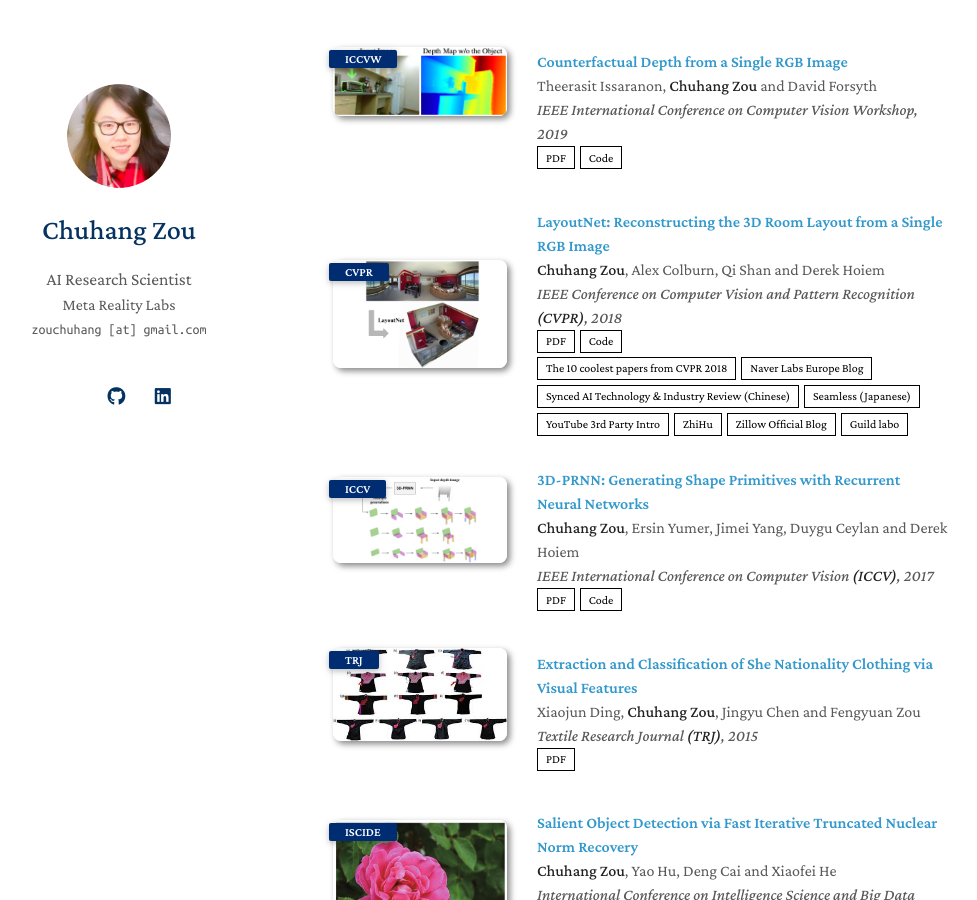
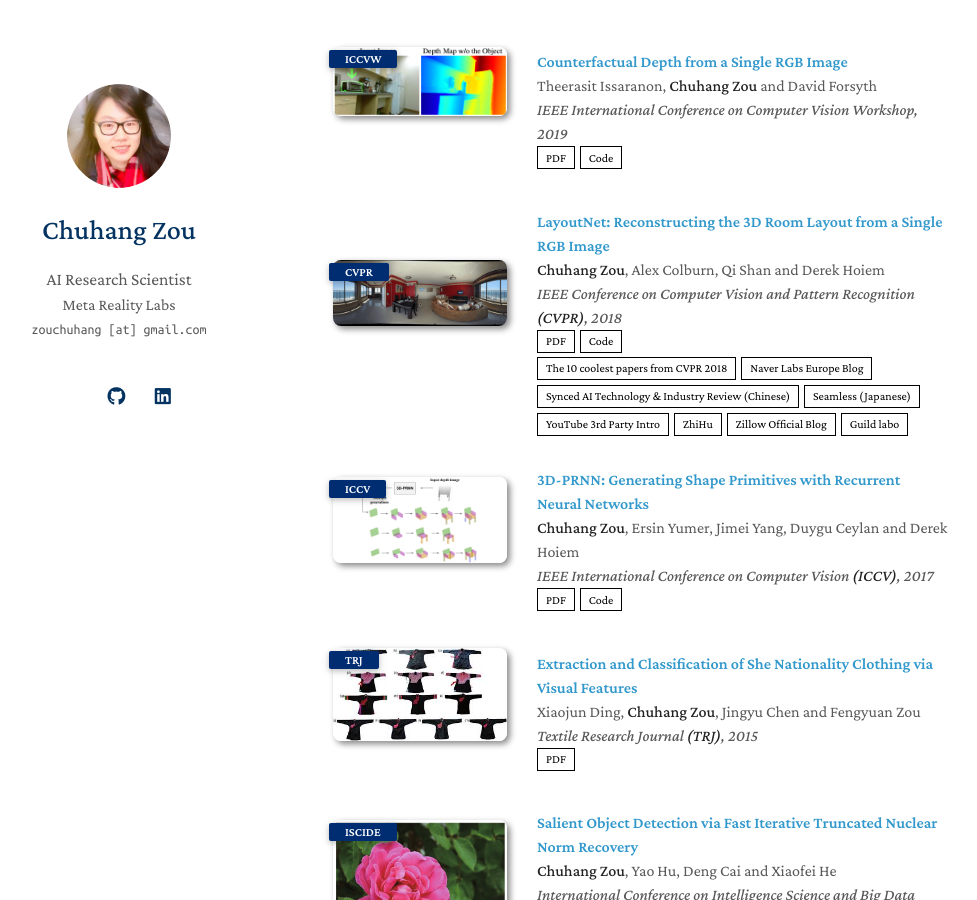
Before and after one commit to zouchuhang/zouchuhang.github.io, a Jekyll site: the page built from index.md, in a window 1280 px wide and 900 px high, scrolled down 4237 px. Shown: the whole window, without its empty margins (157-1134 px from the left). Built offline with Jekyll 4.4.1, drawn with Linux system fonts in a browser that asks for light colours; a style sheet for code colours, icons or effects is not loaded.

Commit message:
Add LayoutNet animated GIF teaser from YouTube video

```diff
--- a/_data/publications.yml
+++ b/_data/publications.yml
@@ -195,7 +195,7 @@ main:
     pdf: http://openaccess.thecvf.com/content_cvpr_2018/CameraReady/0409.pdf
     code: https://github.com/zouchuhang/LayoutNet
     others: '<a href="https://towardsdatascience.com/the-10-coolest-papers-from-cvpr-2018-11cb48585a49" class="btn btn-sm z-depth-0" role="button" target="_blank" style="font-size:12px;">The 10 coolest papers from CVPR 2018</a> <a href="https://europe.naverlabs.com/Blog/CVPR-2018-Part-4-3D-Scene-Understanding/" class="btn btn-sm z-depth-0" role="button" target="_blank" style="font-size:12px;">Naver Labs Europe Blog</a> <a href="https://www.jiqizhixin.com/articles/2018-04-04-4" class="btn btn-sm z-depth-0" role="button" target="_blank" style="font-size:12px;">Synced AI Technology &amp; Industry Review (Chinese)</a> <a href="https://shiropen.com/seamless/LayoutNet" class="btn btn-sm z-depth-0" role="button" target="_blank" style="font-size:12px;">Seamless (Japanese)</a> <a href="https://www.youtube.com/watch?v=NBxsfyDaPuk&amp;feature=youtu.be" class="btn btn-sm z-depth-0" role="button" target="_blank" style="font-size:12px;">YouTube 3rd Party Intro</a> <a href="https://zhuanlan.zhihu.com/p/130965653?utm_source=wechat_session" class="btn btn-sm z-depth-0" role="button" target="_blank" style="font-size:12px;">ZhiHu</a> <a href="https://www.zillow.com/news/zillow-group-ai-forum-2018/" class="btn btn-sm z-depth-0" role="button" target="_blank" style="font-size:12px;">Zillow Official Blog</a> <a href="https://www.gild.work/projects/seeds02.html" class="btn btn-sm z-depth-0" role="button" target="_blank" style="font-size:12px;">Guild labo</a>'
-    image: https://zouchuhang.github.io/publications/quickview/CVPR_LayoutNet.png
+    image: https://zouchuhang.github.io/publications/quickview/layoutnet.gif
 
   - title: "3D-PRNN: Generating Shape Primitives with Recurrent Neural Networks"
     authors: <strong>Chuhang Zou</strong>, Ersin Yumer, Jimei Yang, Duygu Ceylan and Derek Hoiem
```
Also changed, not shown: publications/quickview/layoutnet.gif (added).
